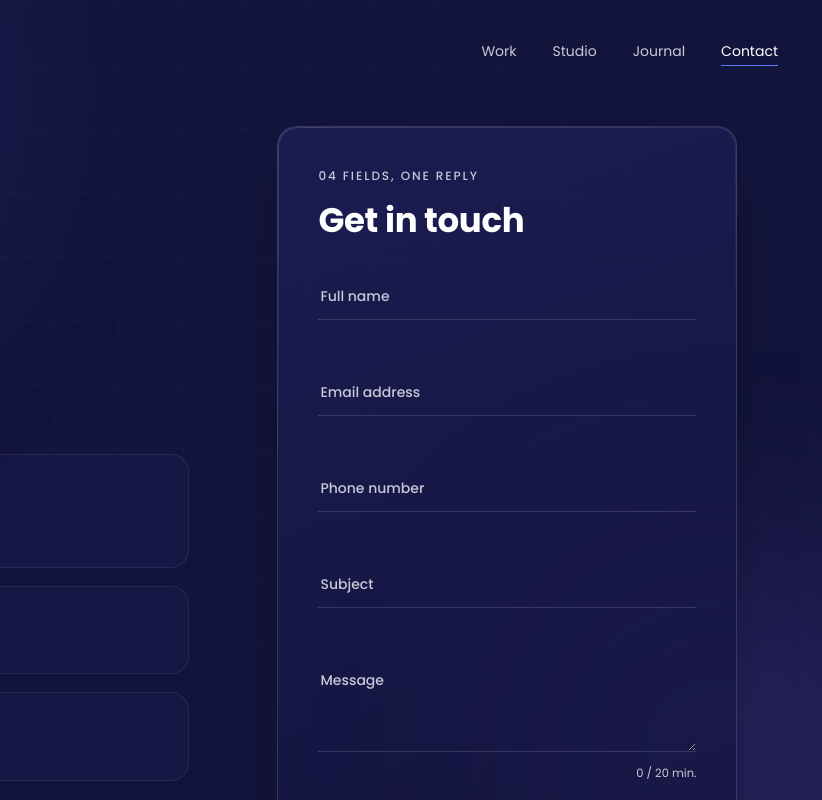
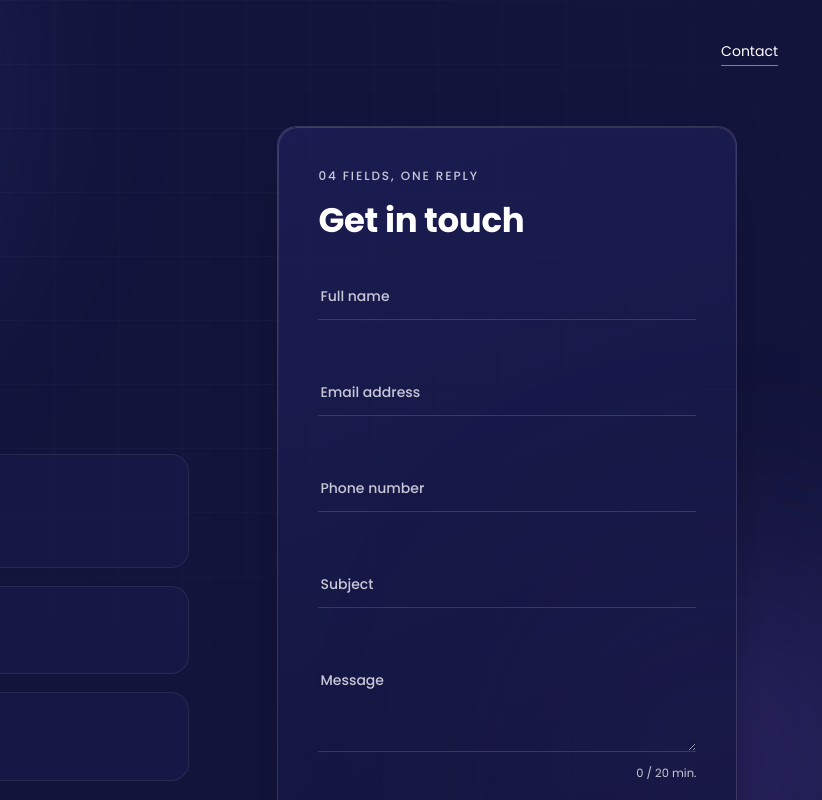
Before and after one commit to sam-1st/contact-form, a plain HTML site: page index.html in a window 1280 px wide. Shown: the top 800 px of the page, 458-1280 px from the left. Drawn offline with nearby package versions, Linux system fonts and the light colour scheme.

Commit message:
Remove navigation links from index.html
Removed links to Work, Studio, and Journal from the navigation menu.

```diff
--- a/index.html
+++ b/index.html
@@ -33,9 +33,6 @@
         <span></span><span></span><span></span>
       </button>
       <nav class="nav__menu" id="navMenu">
-        <a href="#" class="nav__link">Work</a>
-        <a href="#" class="nav__link">Studio</a>
-        <a href="#" class="nav__link">Journal</a>
         <a href="#" class="nav__link nav__link--active">Contact</a>
       </nav>
     </header>
```
